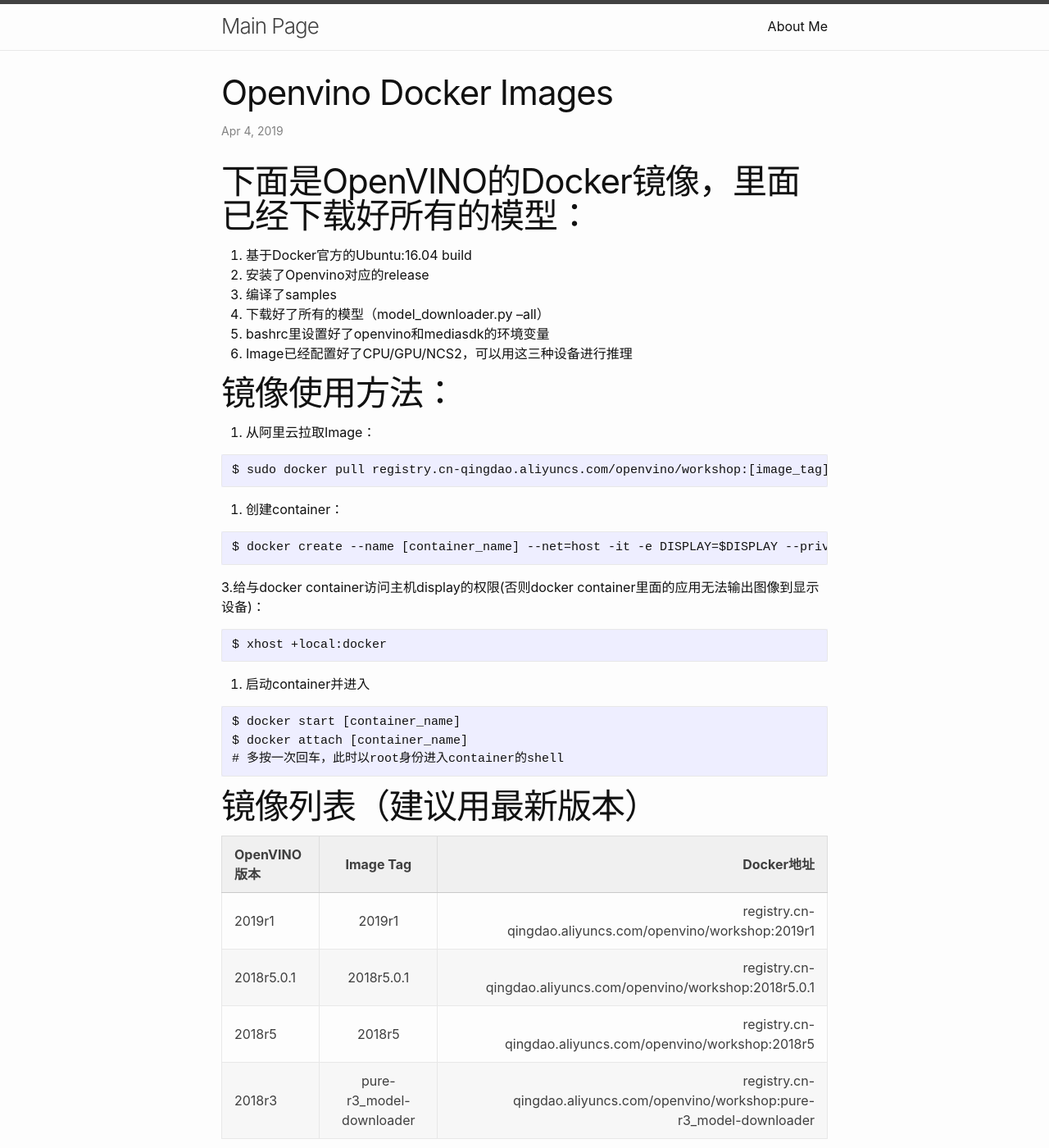
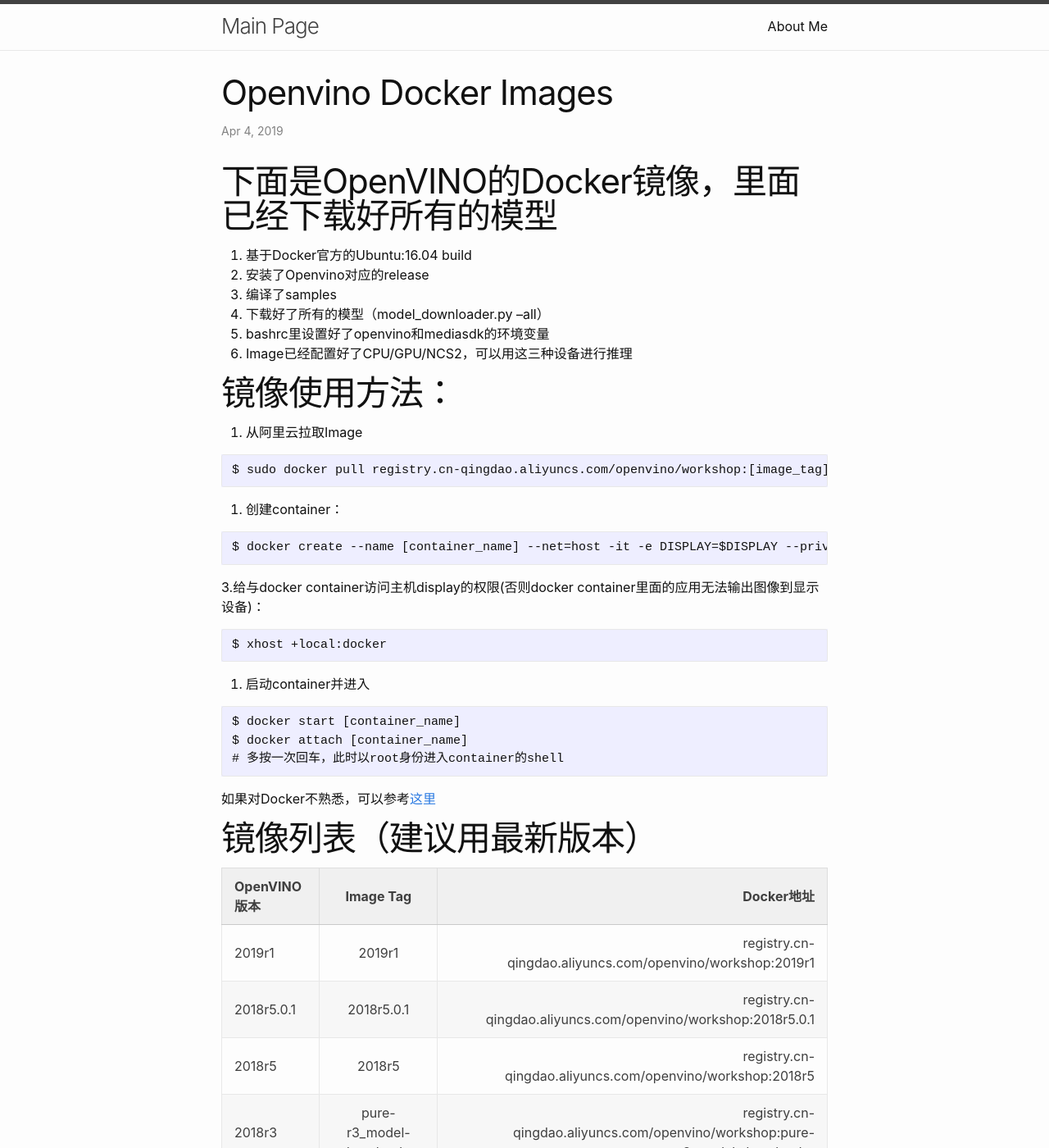
Before and after one commit to decemberpei/decemberpei.github.io, a Jekyll site: the page built from _posts/2019-04-04-Openvino-Docker-Images.md, in a window 1280 px wide and 1400 px high. Shown: the whole window at 82% size. Built offline with Jekyll 4.4.1, drawn with Linux system fonts in a browser that asks for light colours; comment, search, counter and statistics services are not loaded.

Commit message:
Update 2019-04-04-Openvino-Docker-Images.md

````diff
--- a/_posts/2019-04-04-Openvino-Docker-Images.md
+++ b/_posts/2019-04-04-Openvino-Docker-Images.md
@@ -1,7 +1,7 @@
 ---
 layout: post
 ---
-# 下面是OpenVINO的Docker镜像，里面已经下载好所有的模型：
+# 下面是OpenVINO的Docker镜像，里面已经下载好所有的模型
 1. 基于Docker官方的Ubuntu:16.04 build
 2. 安装了Openvino对应的release
 3. 编译了samples
@@ -10,7 +10,7 @@ layout: post
 6. Image已经配置好了CPU/GPU/NCS2，可以用这三种设备进行推理
 
 # 镜像使用方法：
-1. 从阿里云拉取Image：
+1. 从阿里云拉取Image
 
 ```
 $ sudo docker pull registry.cn-qingdao.aliyuncs.com/openvino/workshop:[image_tag]
@@ -36,6 +36,8 @@ $ docker attach [container_name]
 # 多按一次回车，此时以root身份进入container的shell
 ```
 
+如果对Docker不熟悉，可以参考[这里](https://github.com/decemberpei/OpenVINO-Docker-Howto)
+
 # 镜像列表（建议用最新版本）
 
 OpenVINO版本|Image Tag|Docker地址
````
